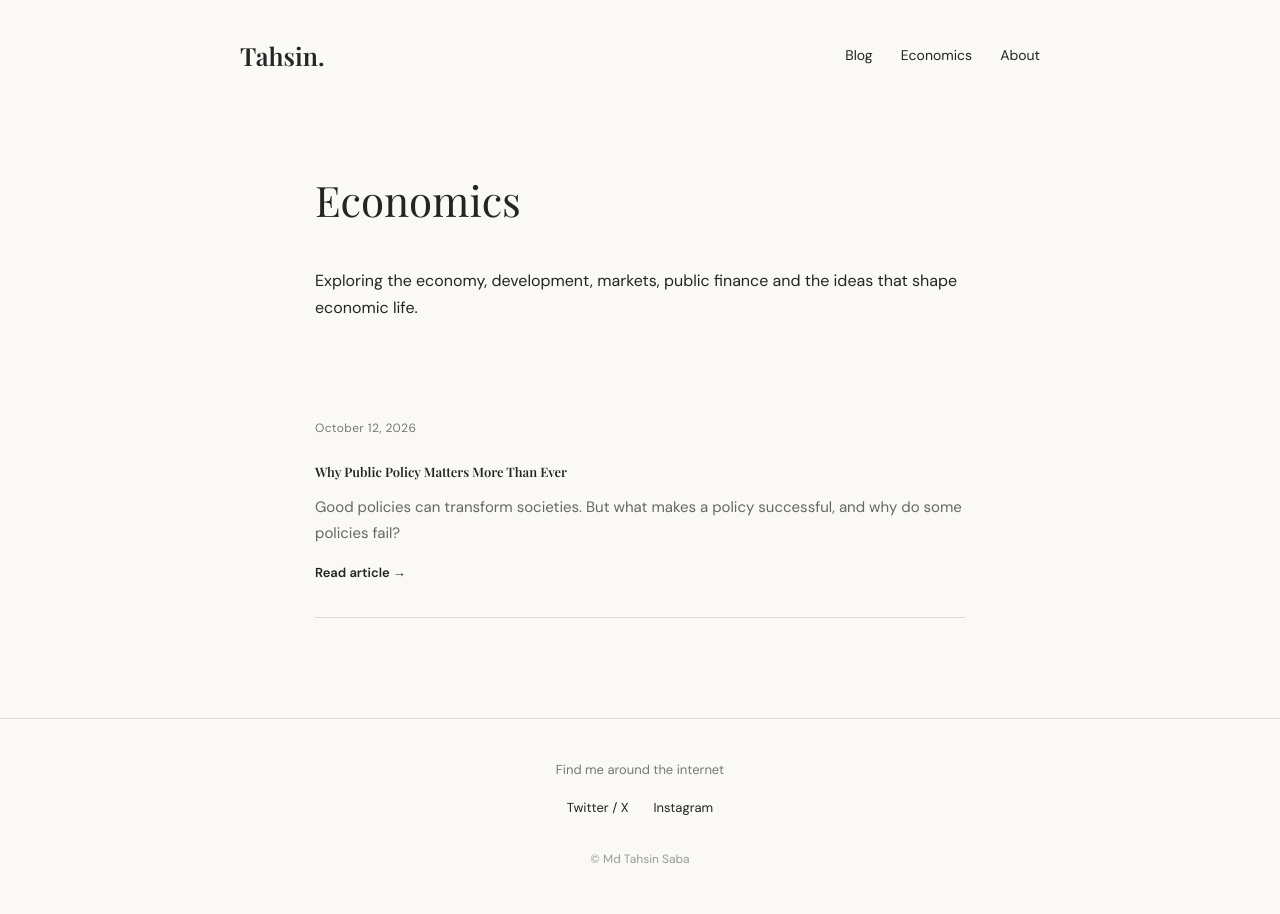
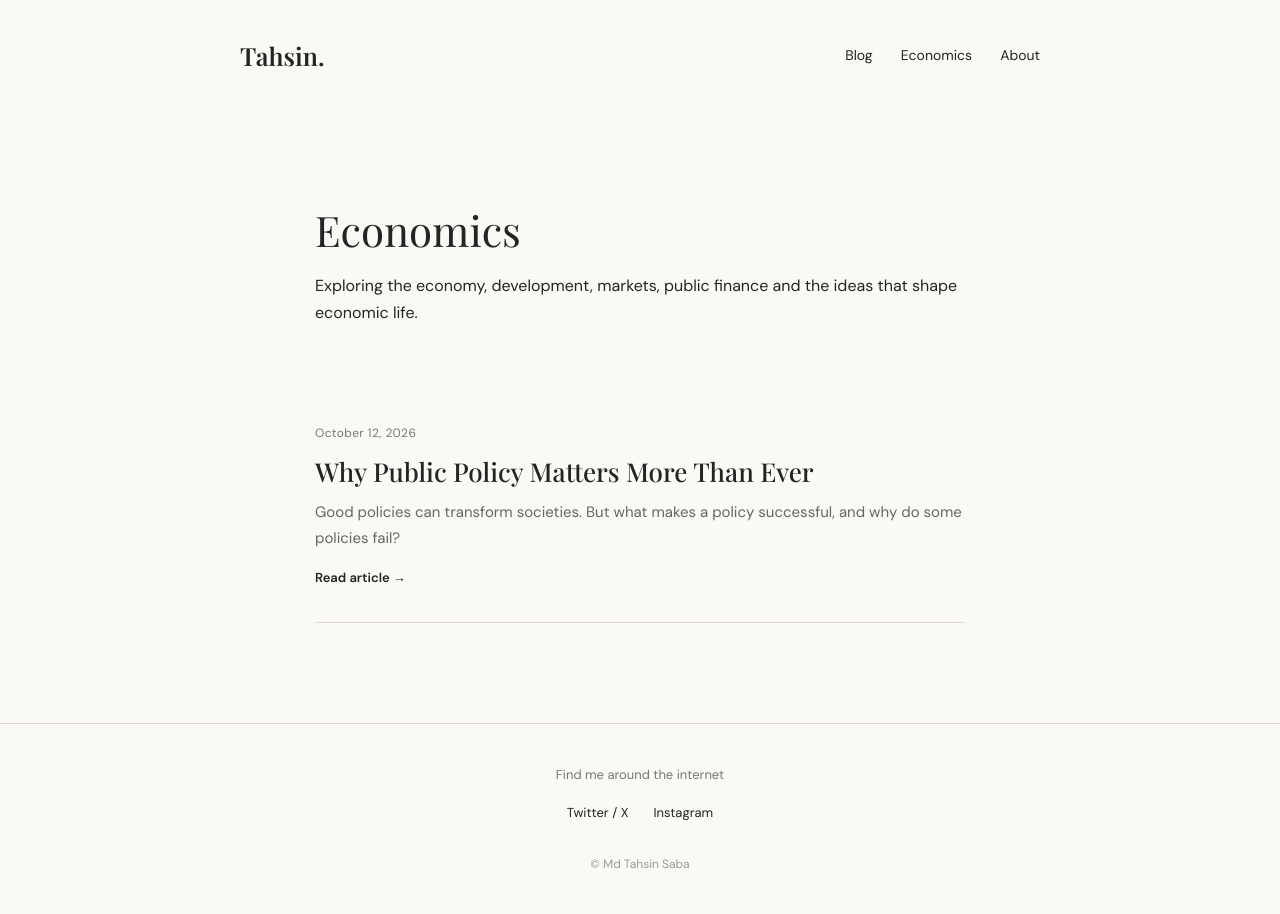
Before and after one commit to Gi1864/gi1864.github.io, a Jekyll site: the page built from econ/index.html, in a window 1280 px wide. Built offline with Jekyll 4.4.1, drawn with Linux system fonts in a browser that asks for light colours.

Commit message:
Update index.html

```diff
--- a/econ/index.html
+++ b/econ/index.html
@@ -4,7 +4,7 @@ title: Economics
 permalink: /econ/
 ---
 
-<main class="blog-page">
+<main class="econ-page">
 
     <h1 class="page-title">Economics</h1>
 
@@ -24,12 +24,12 @@ permalink: /econ/
         </div>
 
         <h2>
-            <a href="{{ post.url | relative_url }}" class="read-more">
+            <a href="{{ post.url | relative_url }}" style="color: inherit; text-decoration: none;">
                 {{ post.title }}
             </a>
         </h2>
 
-        <p>{{ post.excerpt | strip_html }}</p>
+        <p>{{ post.excerpt | strip_html | truncate: 220 }}</p>
 
         <a href="{{ post.url | relative_url }}" class="read-more">
             Read article →
```
